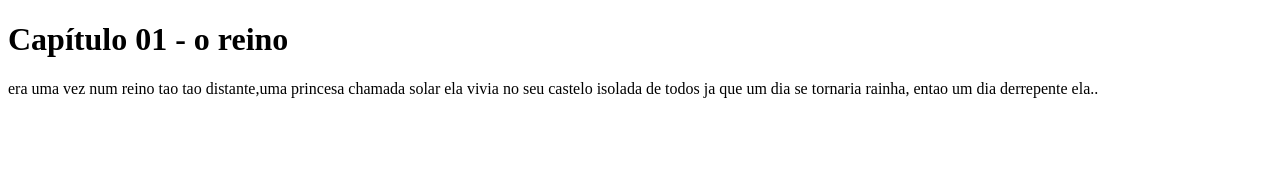
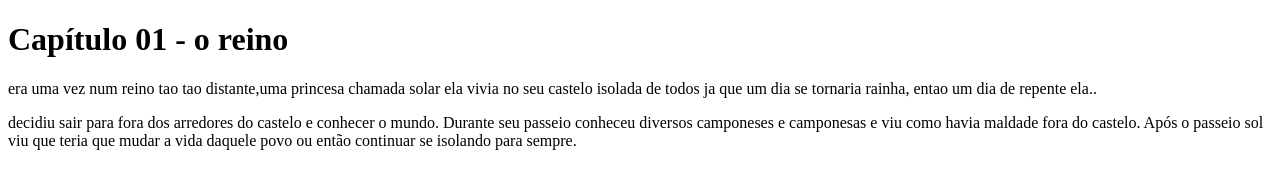
Before and after one commit to anycrislen/livro-colaborativo-AnyCrislen, a plain HTML site: page index.html in a window 1280 px wide. Drawn offline with Linux system fonts and the light colour scheme.

Commit message:
Ana Cecília- INFO A

```diff
--- a/index.html
+++ b/index.html
@@ -7,6 +7,7 @@
     <h1>Capítulo 01 - o reino</h1>
     <p> era uma vez num reino tao tao distante,uma princesa chamada solar
         ela vivia no seu castelo isolada de todos ja que um dia se tornaria rainha,
-    entao um dia derrepente ela.. </p>
+    entao um dia de repente ela.. </p>
+    <p> decidiu sair para fora dos arredores do castelo e conhecer o mundo. Durante seu passeio conheceu diversos camponeses e camponesas e viu como havia maldade fora do castelo. Após o passeio sol viu que teria que mudar a vida daquele povo ou então continuar se isolando para sempre. </p>
   </body>
 </html>
```
